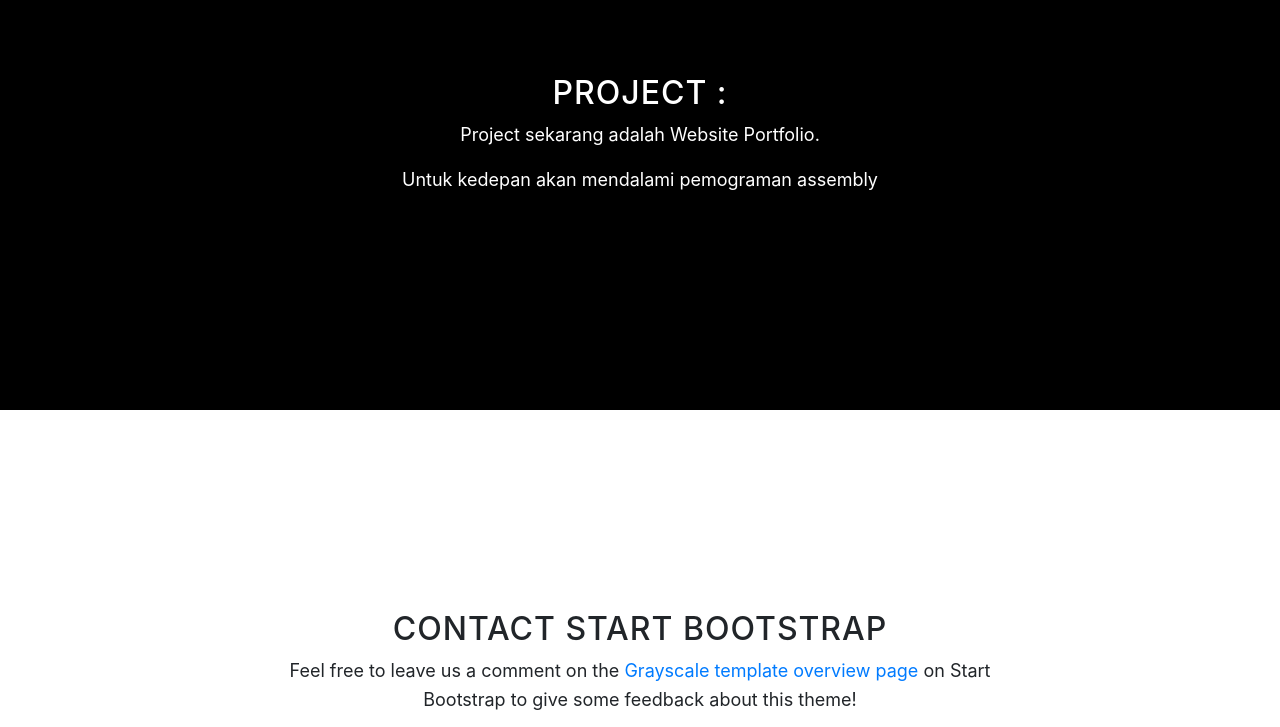
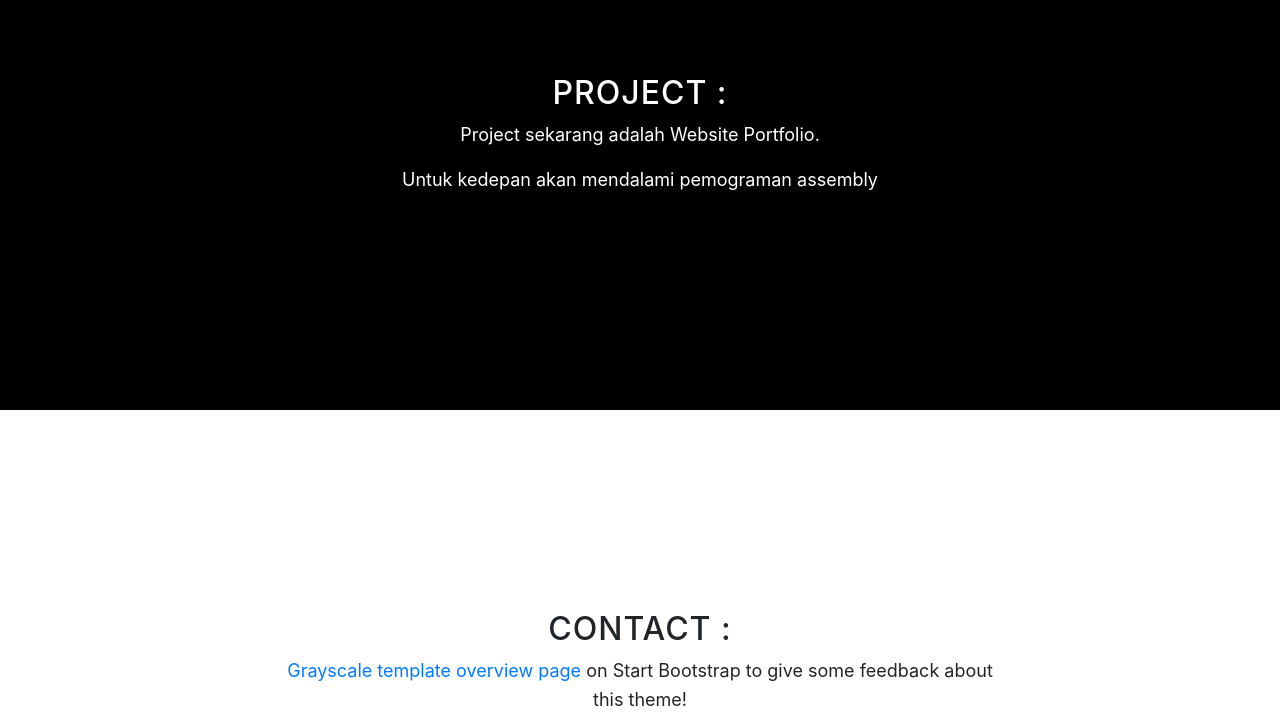
Before and after one commit to ALLLii/ALLLii.github.io, a website with bundled scripts: page index.html in a window 1280 px wide. Shown: the part 1548-2275 px from the top of the page. Built offline with nearby package versions, Linux system fonts and the light colour scheme; files whose address does not match are found by name.

Commit message:
Committer: ALLi <ALLi> 	modified:   index.html

```diff
--- a/index.html
+++ b/index.html
@@ -55,7 +55,7 @@
         <div class="container">
           <div class="row">
             <div class="col-lg-8 mx-auto">
-              <h1 class="brand-heading">0x054</h1>
+              <h1 class="brand-heading">ALLi - 0x054</h1>
               <p class="intro-text">Another Fucking Website About Reverse Engineering.</p>
               <a href="#about" class="btn btn-circle js-scroll-trigger">
                 <i class="fa fa-angle-double-down animated"></i>
@@ -95,8 +95,8 @@
       <div class="container">
         <div class="row">
           <div class="col-lg-8 mx-auto">
-            <h2>Contact Start Bootstrap</h2>
-            <p>Feel free to leave us a comment on the
+            <h2>Contact :</h2>
+            <p>
               <a href="http://startbootstrap.com/template-overviews/grayscale/">Grayscale template overview page</a>
               on Start Bootstrap to give some feedback about this theme!</p>
             <ul class="list-inline banner-social-buttons">
```
